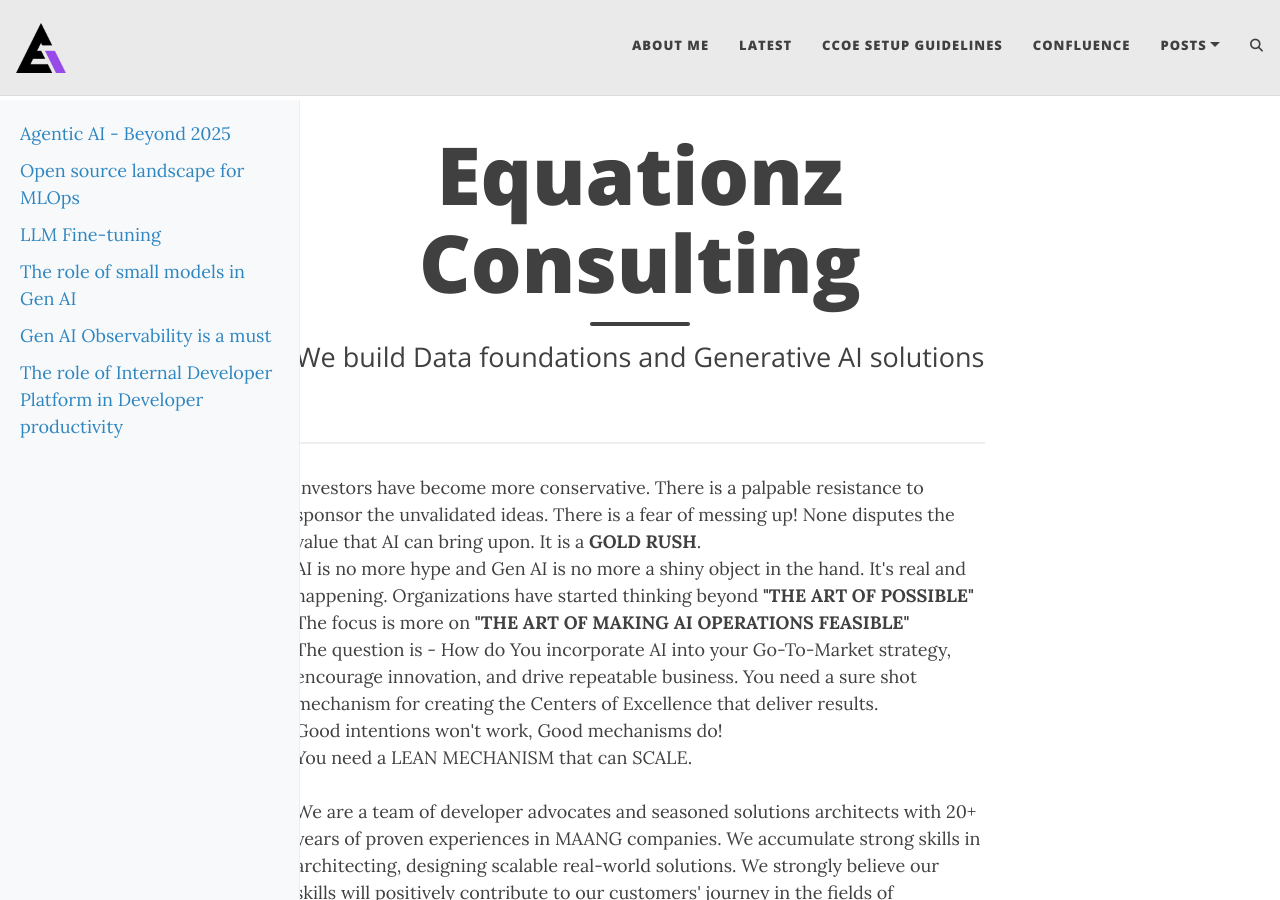
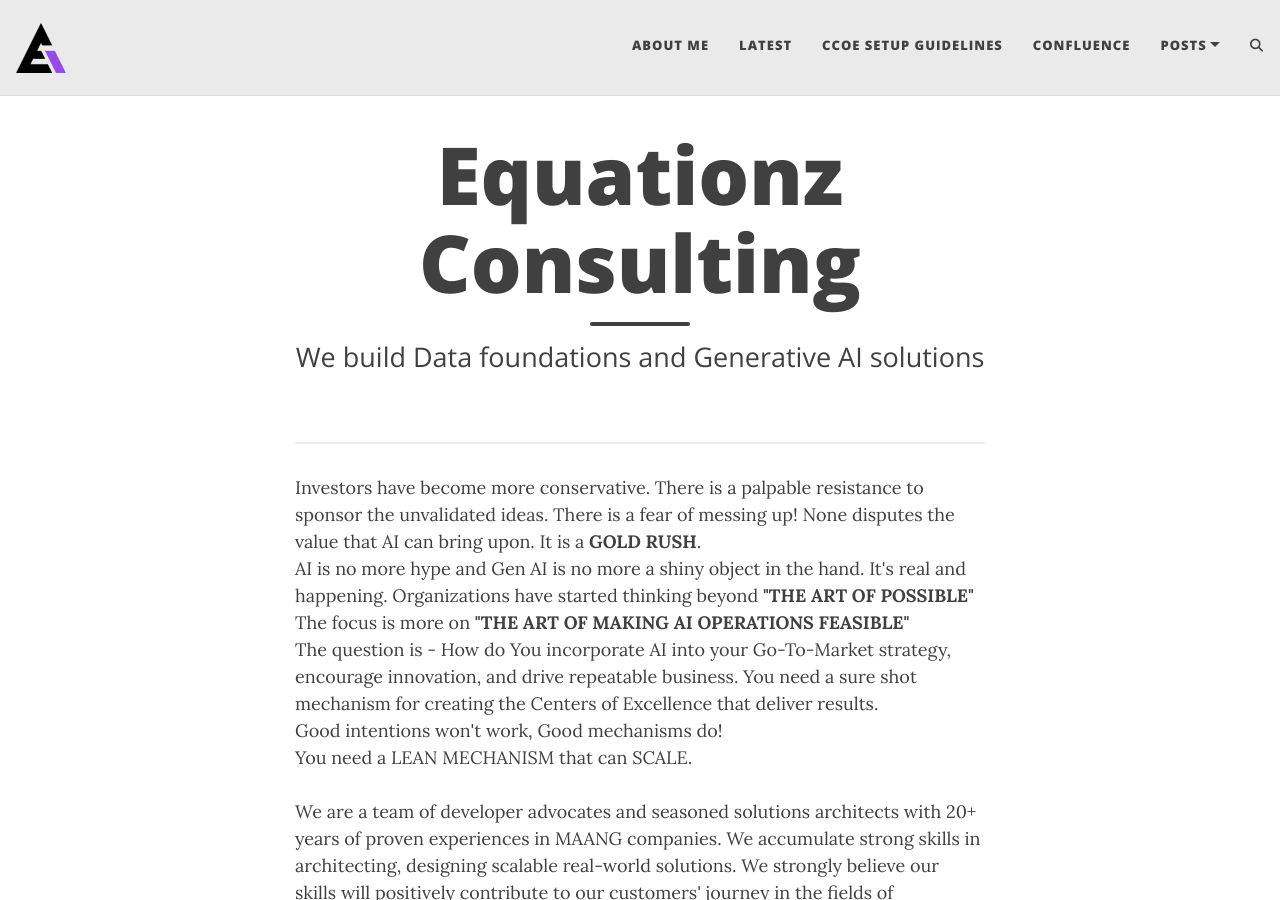
Before and after one commit to raghavendraprakash/equationz.github.io, a Jekyll site: the page built from index.html, in a window 1280 px wide and 900 px high. Built offline with Jekyll 4.4.1, drawn with Linux system fonts in a browser that asks for light colours; the list of posts is cut into pages by our own code; comment, search, counter and statistics services are not loaded.

Commit message:
Update index.html

```diff
--- a/index.html
+++ b/index.html
@@ -4,7 +4,7 @@
 subtitle: We build Data foundations and Generative AI solutions
 ---
 <!-- Add the navigation menu -->
-<div class="nav-menu">
+<!-- <div class="nav-menu">
   <ul>
     <li><a href="">Agentic AI - Beyond 2025</a></li>
     <li><a href="">Open source landscape for MLOps</a></li>
@@ -13,7 +13,7 @@
     <li><a href="">Gen AI Observability is a must</a></li>
     <li><a href="">The role of Internal Developer Platform in Developer productivity</a></li>
   </ul>
-</div>
+</div> -->
 
 <div class="main-content">
   <section class="intro">
```
